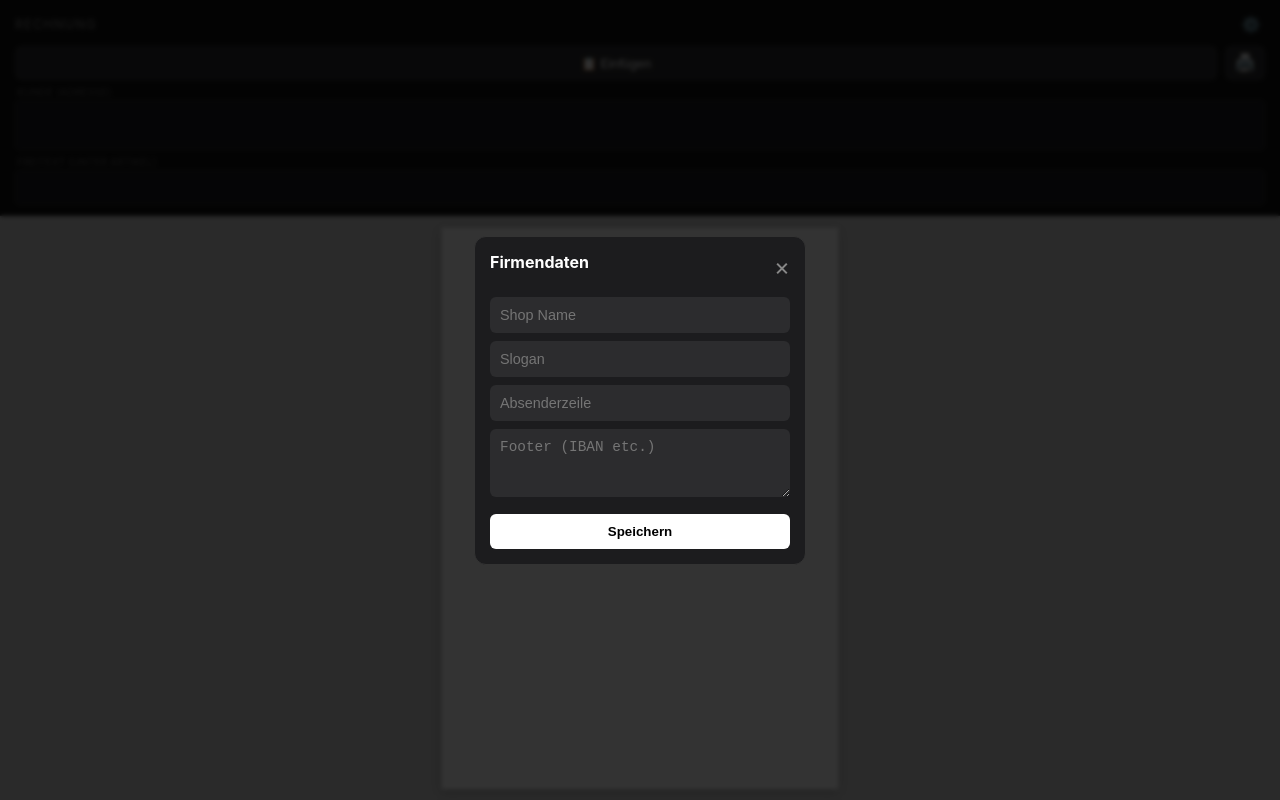
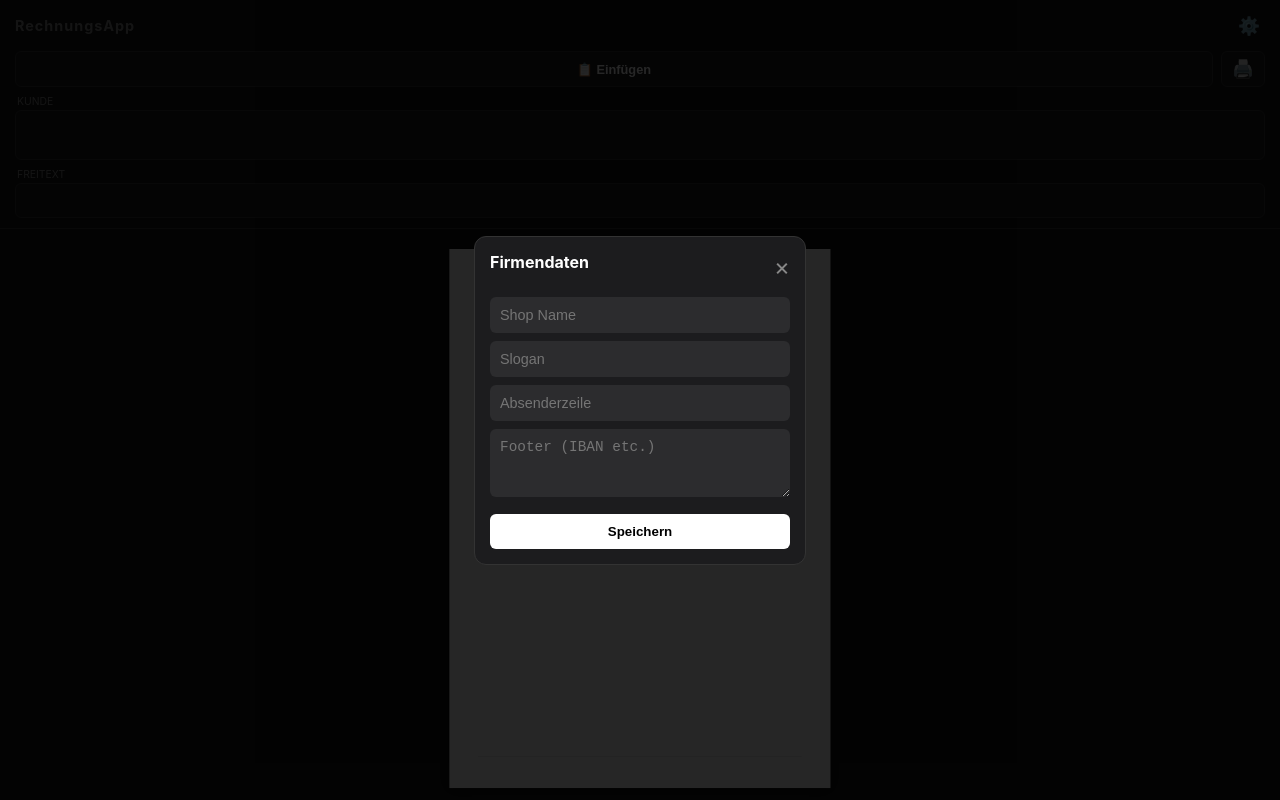
Before and after one commit to cvf7kjyrpz-create/Rechnung-, a plain HTML site: page index.html in a window 1280 px wide. Drawn offline with Linux system fonts and the light colour scheme.

Commit message:
Update index.html

```diff
--- a/index.html
+++ b/index.html
@@ -3,7 +3,7 @@
 <head>
     <meta charset="UTF-8">
     <meta name="viewport" content="width=device-width, initial-scale=1, maximum-scale=1, user-scalable=no, viewport-fit=cover">
-    <title>Rechnung V6</title>
+    <title>Rechnung V7</title>
 
     <meta name="apple-mobile-web-app-capable" content="yes">
     <meta name="apple-mobile-web-app-status-bar-style" content="black-translucent">
@@ -11,34 +11,35 @@
 
     <style>
         :root {
-            --bg-cockpit: #121212;
-            --bg-preview: #d0d0d0; /* Etwas dunklerer Kontrast zum Papier */
+            --bg-app: #121212;      /* Komplett dunkler Hintergrund */
+            --bg-panel: #1c1c1e;    /* Etwas heller für Eingabefelder */
             --paper: #ffffff;
-            --btn-bg: #2c2c2e;
-            --text-light: #e0e0e0;
+            --text-main: #e0e0e0;
+            --text-muted: #888;
             --border: #333;
+            --accent: #fff;         /* Weißer Akzent für Buttons */
         }
 
         html, body {
             margin: 0; padding: 0;
             width: 100%; height: 100%;
             font-family: -apple-system, BlinkMacSystemFont, "SF Pro Text", Helvetica, Arial, sans-serif;
-            overflow: hidden; /* GLOBALER SCROLL-STOPP */
+            overflow: hidden;
             display: flex;
             flex-direction: column;
-            background: var(--bg-cockpit);
+            background: var(--bg-app);
+            color: var(--text-main);
         }
 
-        /* --- 1. COCKPIT (OBEN - KOMPAKT) --- */
+        /* --- 1. COCKPIT (OBEN) --- */
         .cockpit {
-            flex: 0 0 auto; /* Feste Höhe, wächst nicht */
-            background: var(--bg-cockpit);
-            color: var(--text-light);
+            flex: 0 0 auto;
+            background: var(--bg-app);
             padding: 10px 15px;
             box-sizing: border-box;
             display: flex;
             flex-direction: column;
-            gap: 6px;
+            gap: 8px;
             z-index: 10;
             border-bottom: 1px solid var(--border);
             padding-top: max(10px, env(safe-area-inset-top));
@@ -47,92 +48,95 @@
         .cockpit-header {
             display: flex; justify-content: space-between; align-items: center; margin-bottom: 2px;
         }
-        .app-title { font-weight: 600; font-size: 0.8rem; color: #666; text-transform: uppercase; letter-spacing: 1px; }
-        .settings-btn { font-size: 1rem; cursor: pointer; opacity: 0.7; padding: 4px; }
+        .app-title { font-weight: 700; font-size: 0.9rem; color: var(--text-muted); letter-spacing: 1px; }
+        .settings-btn { font-size: 1.1rem; cursor: pointer; padding: 5px; color: var(--text-muted); }
 
         .action-row { display: flex; gap: 8px; }
 
         .btn {
-            border: 1px solid var(--border); border-radius: 6px; height: 34px;
-            font-weight: 500; font-size: 0.8rem; cursor: pointer;
+            border: 1px solid var(--border); border-radius: 6px; height: 36px;
+            font-weight: 600; font-size: 0.8rem; cursor: pointer;
             display: flex; align-items: center; justify-content: center; gap: 6px;
-            background: var(--btn-bg); color: #fff; transition: 0.2s;
+            background: var(--bg-panel); color: #fff; transition: 0.2s;
         }
-        .btn:active { background: #444; transform: scale(0.96); }
+        .btn:active { background: #444; }
         .btn-paste { flex: 1; }
-        .btn-print { width: 40px; font-size: 1.1rem; }
+        .btn-print { width: 44px; font-size: 1.1rem; }
 
-        /* Eingabefelder im Cockpit - Extra Klein */
-        .input-compact {
-            background: #1c1c1e; border: 1px solid var(--border);
-            border-radius: 5px; color: #ddd; padding: 6px;
-            font-family: inherit; font-size: 0.85rem; resize: none;
+        /* Eingabefelder */
+        .input-dark {
+            background: var(--bg-panel); border: 1px solid var(--border);
+            border-radius: 6px; color: #fff; padding: 8px;
+            font-family: inherit; font-size: 0.9rem; resize: none;
             width: 100%; box-sizing: border-box; display: block;
         }
-        .input-compact:focus { outline: none; border-color: #666; background: #222; }
+        .input-dark:focus { outline: none; border-color: #666; }
 
         #addrInput { height: 50px; }
         #freeInput { height: 35px; }
 
-        .label-small { font-size: 0.65rem; color: #555; margin-left: 2px; text-transform: uppercase; display: block; margin-bottom: 1px;}
+        .lbl { font-size: 0.65rem; color: var(--text-muted); text-transform: uppercase; margin-left: 2px; margin-bottom: 2px; display: block;}
 
-        /* --- 2. PREVIEW (UNTEN - FIT TO SCREEN) --- */
+        /* --- 2. PREVIEW AREA (UNTEN) --- */
         .preview-area {
-            flex: 1; /* Nimmt den Rest des Platzes */
-            background: var(--bg-preview);
-            overflow: hidden; /* Kein Scrollen */
+            flex: 1;
+            background: var(--bg-app); /* Gleiche Farbe wie oben */
+            position: relative;
+            overflow: hidden;
             display: flex;
             justify-content: center;
-            align-items: center; /* Zentriert das Blatt vertikal */
-            position: relative;
+            align-items: flex-start; /* Oben anfangen */
+            padding-top: 20px;
         }
 
-        /* Der Trick: Fester Container, der skaliert wird */
+        /* DER TRICK:
+           Wir skalieren das A4 Blatt so, dass es in die Breite des Handys passt.
+           Das Aspect Ratio (Verhältnis) bleibt dabei 100% erhalten.
+        */
         .paper-scaler {
-            width: 210mm; height: 297mm; /* Echtes A4 Maß */
-            transform-origin: center center;
-            /* Start Scale (wird per JS angepasst wenn nötig, aber CSS reicht oft) */
-            transform: scale(0.42);
-            box-shadow: 0 5px 20px rgba(0,0,0,0.2);
+            width: 210mm;
+            height: 297mm;
             background: white;
-            display: flex; flex-direction: column;
+            box-shadow: 0 0 30px rgba(0,0,0,0.5); /* Schatten für "Schwebe"-Effekt */
+            transform-origin: top center;
+            /* Standard Scale für Handys (wird per JS optimiert) */
+            transform: scale(0.44);
         }
 
-        /* Das Papier Layout */
         .paper-content {
             padding: 20mm;
             width: 100%; height: 100%;
             box-sizing: border-box;
-            color: black;
+            color: black; /* Text auf Papier immer schwarz */
             font-size: 11pt;
             position: relative;
         }
 
-        /* --- DRUCK DESIGN (Innerhalb Paper) --- */
-        .p-header { display: flex; justify-content: space-between; margin-bottom: 30px; border-bottom: 1px solid #ccc; padding-bottom: 15px; }
-        .p-shop { font-size: 18pt; font-weight: 700; text-transform: uppercase; margin-bottom: 4px; color: #000; }
-        .p-sub { font-size: 10pt; color: #666; }
-        .p-meta { text-align: right; font-size: 10pt; line-height: 1.5; }
+        /* --- DRUCK DESIGN --- */
+        .p-header { display: flex; justify-content: space-between; margin-bottom: 25px; border-bottom: 1px solid #000; padding-bottom: 10px; }
+        .p-shop { font-size: 16pt; font-weight: 800; text-transform: uppercase; margin-bottom: 2px; color: #000; }
+        .p-sub { font-size: 9pt; color: #666; }
+        .p-meta { text-align: right; font-size: 9pt; line-height: 1.4; }
 
-        .p-sender { font-size: 8pt; color: #888; text-decoration: underline; margin-bottom: 15px; }
-        .p-addr { font-size: 11pt; line-height: 1.4; min-height: 30mm; margin-bottom: 10px; white-space: pre-wrap; }
+        .p-sender { font-size: 7pt; color: #777; text-decoration: underline; margin-bottom: 15px; }
+        .p-addr { font-size: 10pt; line-height: 1.4; min-height: 25mm; margin-bottom: 15px; white-space: pre-wrap; }
 
-        .p-title { font-size: 22pt; font-weight: 700; color: #000; margin-bottom: 20px; margin-top: 10px; }
+        .p-title { font-size: 20pt; font-weight: 700; color: #000; margin-bottom: 15px; margin-top: 5px; }
 
         table { width: 100%; border-collapse: collapse; margin-bottom: 10px; }
-        th { text-align: left; border-bottom: 2px solid #000; padding: 8px 0; font-size: 9pt; text-transform: uppercase; color: #333; font-weight: 600; }
-        td { padding: 10px 0; border-bottom: 1px solid #eee; vertical-align: top; }
+        th { text-align: left; border-bottom: 2px solid #000; padding: 6px 0; font-size: 8pt; text-transform: uppercase; color: #333; font-weight: 700; }
+        td { padding: 8px 0; border-bottom: 1px solid #eee; vertical-align: top; }
         .r { text-align: right; }
-        .total-row td { border-top: 2px solid #000; border-bottom: none; font-weight: 700; font-size: 14pt; padding-top: 15px; }
+        .total-row td { border-top: 2px solid #000; border-bottom: none; font-weight: 700; font-size: 12pt; padding-top: 10px; }
 
         .p-freetext { margin-top: 15px; font-size: 10pt; white-space: pre-wrap; }
-        .p-note { background: #f5f5f5; padding: 10px; font-size: 9pt; color: #444; margin-top: 25px; border-radius: 4px; }
-        .p-footer { position: absolute; bottom: 15mm; left: 0; right: 0; text-align: center; font-size: 8pt; color: #888; border-top: 1px solid #eee; padding-top: 10px; width: 80%; margin: 0 auto; }
+        .p-note { background: #eee; padding: 8px; font-size: 9pt; color: #333; margin-top: 20px; border-radius: 4px; }
+        .p-footer { position: absolute; bottom: 15mm; left: 0; right: 0; text-align: center; font-size: 7pt; color: #888; border-top: 1px solid #ccc; padding-top: 8px; width: 85%; margin: 0 auto; }
 
-        /* --- MODAL & TOAST --- */
+        /* --- MODAL --- */
         .modal {
             position: fixed; top: 0; left: 0; right: 0; bottom: 0;
-            background: rgba(0,0,0,0.8); backdrop-filter: blur(2px); z-index: 2000;
+            background: rgba(0,0,0,0.85); z-index: 2000;
             display: none; justify-content: center; align-items: center;
         }
         .modal.open { display: flex; }
@@ -147,9 +151,10 @@
         }
         .btn-save { background: #fff; color: #000; width: 100%; border:none; padding: 10px; border-radius: 6px; font-weight: bold; margin-top: 5px; cursor: pointer;}
 
+        /* --- TOAST --- */
         .toast {
             position: fixed; top: 20px; left: 50%; transform: translateX(-50%) translateY(-100px);
-            background: #fff; color: black; padding: 6px 14px; border-radius: 20px;
+            background: #fff; color: black; padding: 8px 16px; border-radius: 20px;
             font-weight: 600; font-size: 0.8rem; z-index: 3000; transition: 0.3s; box-shadow: 0 5px 15px rgba(0,0,0,0.3);
         }
         .toast.show { transform: translateX(-50%) translateY(0); }
@@ -160,26 +165,26 @@
             body { display: block; background: white; height: auto; overflow: visible; }
             .cockpit, .modal, .toast { display: none !important; }
             .preview-area { height: auto; padding: 0; display: block; background: white; overflow: visible; }
-            /* Zoom entfernen für echten Druck */
-            .paper-scaler { width: 100%; height: auto; transform: none; box-shadow: none; display: block; }
+            .paper-scaler { width: 100%; height: auto; transform: none; box-shadow: none; }
             .paper-content { padding: 20mm; width: 100%; height: auto; }
             .p-footer { position: fixed; bottom: 10mm; left: 0; right: 0; width: 100%; }
         }
 
-        /* --- RESPONSIVE SCALING FIX --- */
-        /* Damit es auf verschiedenen Handys immer passt ohne Scrollen */
-        @media (max-width: 380px) { .paper-scaler { transform: scale(0.38); } }
-        @media (min-width: 381px) and (max-width: 450px) { .paper-scaler { transform: scale(0.42); } }
-        @media (min-width: 451px) { .paper-scaler { transform: scale(0.5); } }
+        /* --- RESPONSIVE SCALING ---
+           Passt das A4 Blatt exakt an die Breite des Handys an
+        */
+        @media (max-width: 360px) { .paper-scaler { transform: scale(0.38); } }
+        @media (min-width: 361px) and (max-width: 400px) { .paper-scaler { transform: scale(0.43); } }
+        @media (min-width: 401px) { .paper-scaler { transform: scale(0.48); } }
     </style>
 </head>
 <body>
 
-    <div id="toast" class="toast">Daten eingefügt!</div>
+    <div id="toast" class="toast">Eingefügt!</div>
 
     <div class="cockpit">
         <div class="cockpit-header">
-            <span class="app-title">Rechnung</span>
+            <span class="app-title">RechnungsApp</span>
             <div class="settings-btn" onclick="toggleModal()">⚙️</div>
         </div>
 
@@ -189,12 +194,12 @@
         </div>
 
         <div>
-            <span class="label-small">Kunde (Adresse)</span>
-            <textarea id="addrInput" class="input-compact" oninput="updateView()"></textarea>
+            <span class="lbl">Kunde</span>
+            <textarea id="addrInput" class="input-dark" oninput="updateView()"></textarea>
         </div>
         <div>
-            <span class="label-small">Freitext (unter Artikel)</span>
-            <textarea id="freeInput" class="input-compact" oninput="updateView()"></textarea>
+            <span class="lbl">Freitext</span>
+            <textarea id="freeInput" class="input-dark" oninput="updateView()"></textarea>
         </div>
     </div>
 
@@ -229,7 +234,7 @@
                         </tr>
                     </thead>
                     <tbody id="tbody">
-                        <tr><td colspan="5" style="text-align:center; color:#ccc; padding:20px; font-size:9pt;">Warte auf Daten...</td></tr>
+                        <tr><td colspan="5" style="text-align:center; color:#ccc; padding:20px; font-size:9pt;">Daten einfügen...</td></tr>
                     </tbody>
                     <tfoot>
                         <tr class="total-row">
@@ -309,7 +314,7 @@
                 }
                 renderTextMode(text);
                 showToast("Text eingefügt!");
-            } catch(e) { alert("Zugriff verweigert. Bitte manuell kopieren."); }
+            } catch(e) { alert("Bitte manuell einfügen."); }
         }
 
         function showToast(msg) {
```
